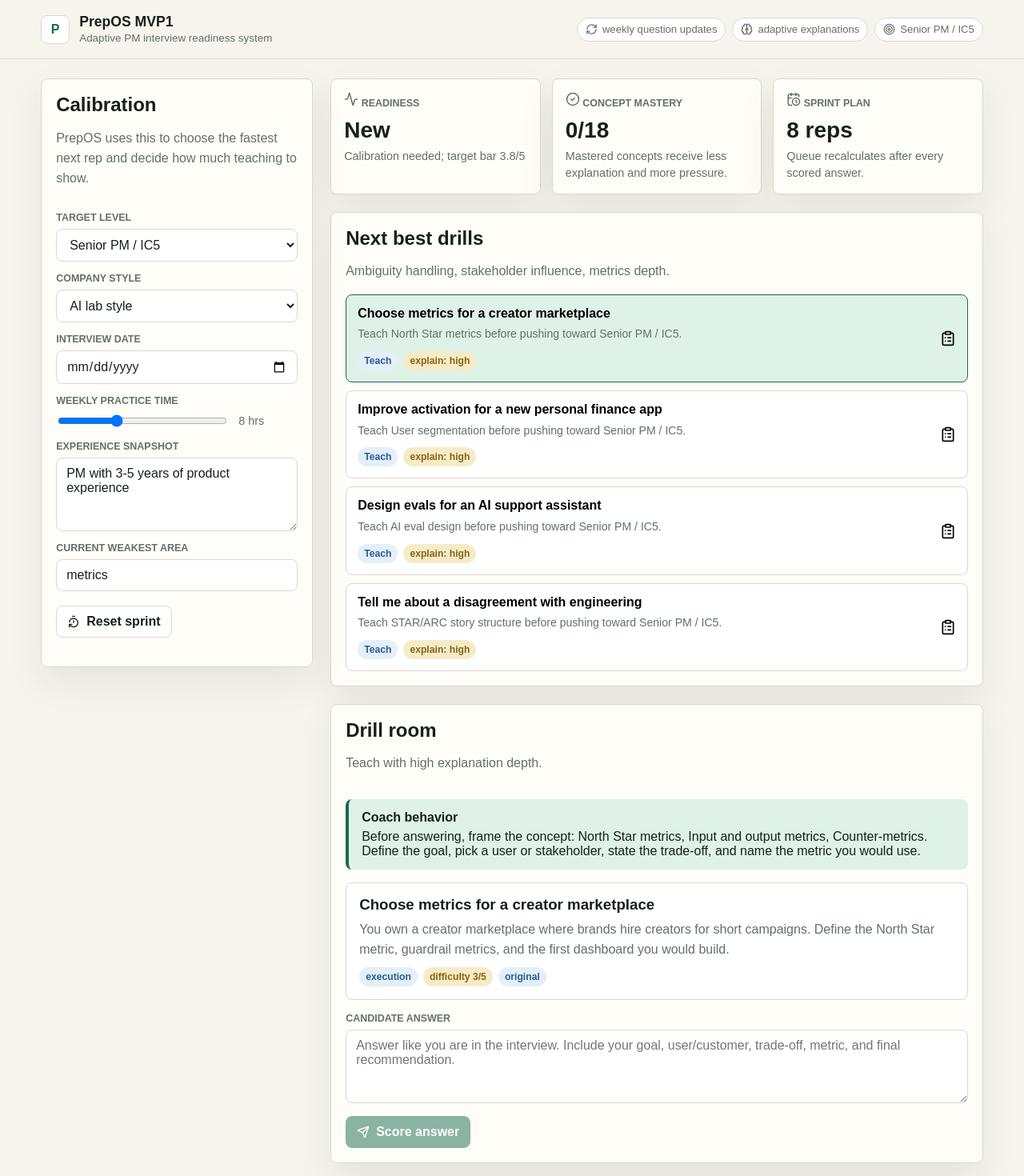
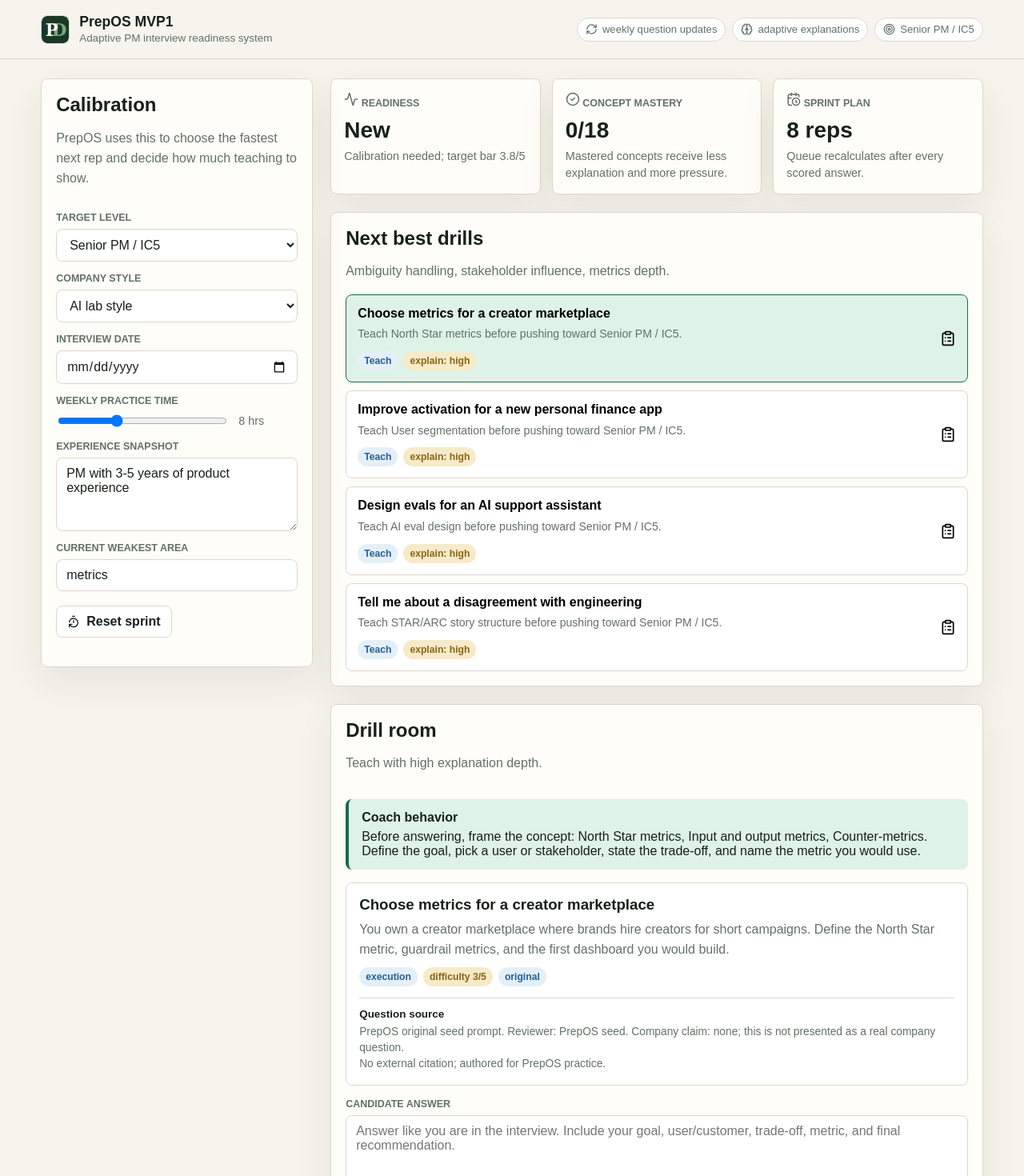
Before and after one commit to hellopriyankapm-dotcom/PM-Interview-PrepOS, a Next.js app: page / in a window 1280 px wide. Shown: the top 1470 px of the page at 80% size. Built offline with nearby package versions, Linux system fonts and the light colour scheme.

Commit message:
Add logo asset and question source details

```diff
--- a/app/globals.css
+++ b/app/globals.css
@@ -69,15 +69,13 @@ button {
 }
 
 .brand-mark {
-  display: grid;
+  display: block;
   width: 36px;
   height: 36px;
-  place-items: center;
   border: 1px solid var(--line);
   border-radius: 8px;
   background: var(--panel-strong);
-  color: var(--green);
-  font-weight: 800;
+  object-fit: cover;
 }
 
 .brand h1 {
@@ -364,6 +362,34 @@ button {
   margin-bottom: 6px;
 }
 
+.source-box {
+  margin-top: 14px;
+  border-top: 1px solid var(--line);
+  padding-top: 12px;
+}
+
+.source-box strong {
+  display: block;
+  margin-bottom: 5px;
+  font-size: 0.84rem;
+}
+
+.source-box p,
+.source-box span,
+.source-box a {
+  margin: 0;
+  color: var(--muted);
+  font-size: 0.86rem;
+  line-height: 1.45;
+}
+
+.source-box a {
+  display: inline-flex;
+  margin-top: 6px;
+  color: var(--blue);
+  font-weight: 700;
+}
+
 .answer {
   min-height: 210px;
 }
--- a/app/layout.tsx
+++ b/app/layout.tsx
@@ -3,7 +3,12 @@ import "./globals.css";
 
 export const metadata: Metadata = {
   title: "PrepOS",
-  description: "Adaptive PM interview prep for target-level readiness."
+  description: "Adaptive PM interview prep for target-level readiness.",
+  icons: {
+    icon: "favicon-48.png",
+    shortcut: "favicon-48.png",
+    apple: "favicon-48.png"
+  }
 };
 
 export default function RootLayout({
--- a/components/PrepOSApp.tsx
+++ b/components/PrepOSApp.tsx
@@ -72,7 +72,7 @@ export default function PrepOSApp() {
     <main className="shell">
       <header className="topbar">
         <div className="brand">
-          <div className="brand-mark">P</div>
+          <img className="brand-mark" src="favicon-48.png" alt="PrepOS logo" width="36" height="36" />
           <div>
             <h1>PrepOS MVP1</h1>
             <p>Adaptive PM interview readiness system</p>
@@ -243,6 +243,7 @@ export default function PrepOSApp() {
                   <span className="tag warn">difficulty {activeItem.question.difficulty}/5</span>
                   <span className="tag">{activeItem.question.sourceType}</span>
                 </div>
+                <QuestionSource question={activeItem.question} />
               </div>
 
               <div className="field" style={{ padding: 0 }}>
@@ -290,6 +291,36 @@ export default function PrepOSApp() {
         questions to the bank.
       </p>
     </main>
+  );
+}
+
+function QuestionSource({ question }: { question: PracticePlanItem["question"] }) {
+  const sourceLabel =
+    question.sourceType === "original"
+      ? "PrepOS original seed prompt"
+      : question.sourceType === "synthetic"
+        ? "AI-assisted prompt, human reviewed"
+        : question.sourceType === "public_video"
+          ? "Public video source"
+          : question.sourceType === "community"
+            ? "Community submission with consent"
+            : "Public source";
+
+  return (
+    <div className="source-box">
+      <strong>Question source</strong>
+      <p>
+        {sourceLabel}. Reviewer: {question.reviewer}. Company claim:{" "}
+        {question.companyClaim ? question.companyClaim : "none; this is not presented as a real company question"}.
+      </p>
+      {question.sourceUrl ? (
+        <a href={question.sourceUrl} target="_blank" rel="noreferrer">
+          View source
+        </a>
+      ) : (
+        <span>No external citation; authored for PrepOS practice.</span>
+      )}
+    </div>
   );
 }
 
```
Also changed, not shown: public/favicon-48.png (added).
